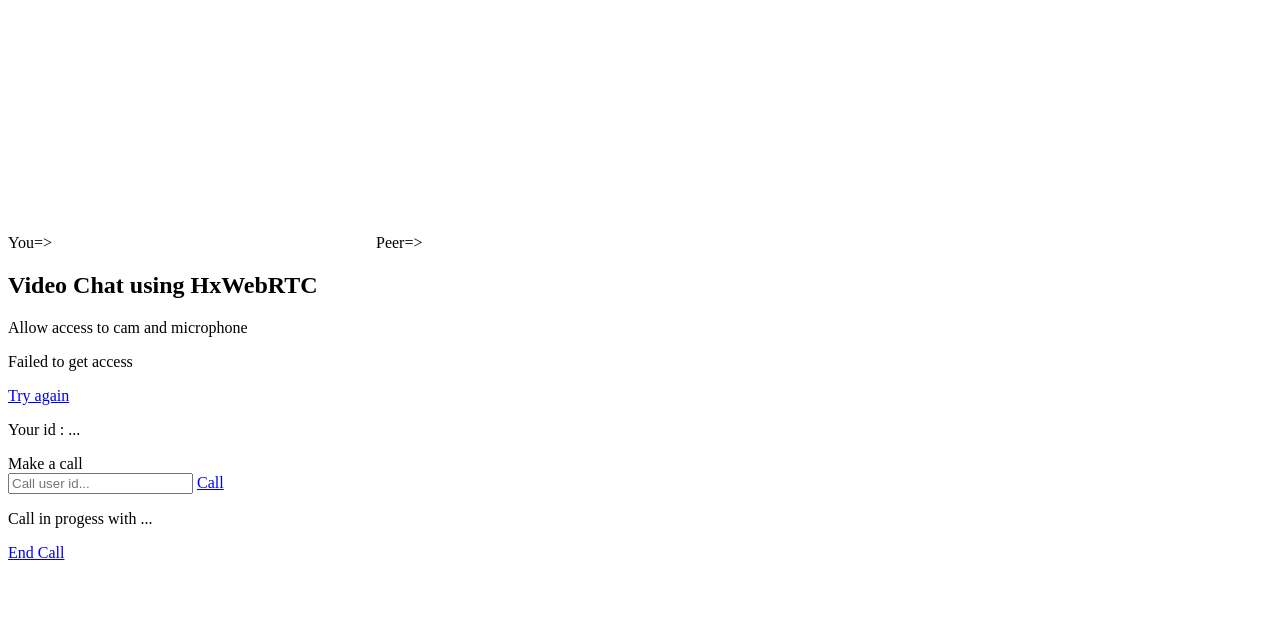
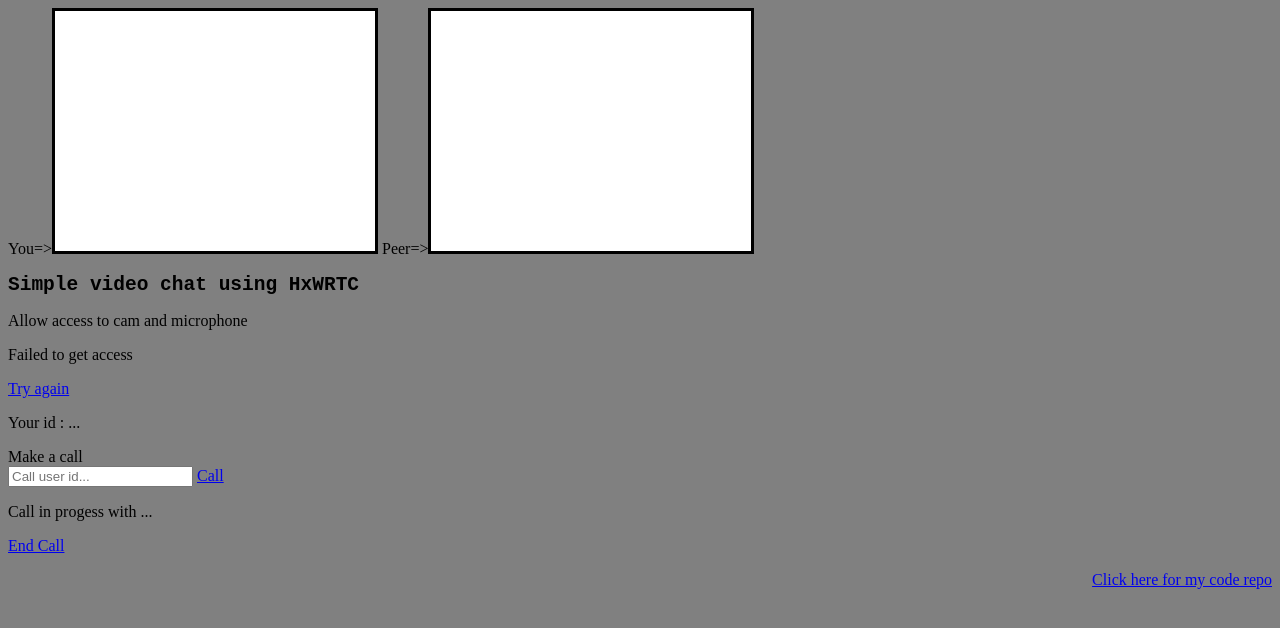
Before and after one commit to hitex-loco/hxwebrtc, a plain HTML site: page website/index.html in a window 1280 px wide. Drawn offline with nearby package versions, Linux system fonts and the light colour scheme; a script that the page names is missing.

Commit message:
Second commit

```diff
--- a/website/index.html
+++ b/website/index.html
@@ -6,16 +6,15 @@
 		<script src="js/main.js"></script>
 
 	</head>
-
-	<body>
+	<body style="background-color: gray;">
 		<div>
 			<div id="video-container">
-			You=><video id="my-video" width="320px" height="240px" autoplay></video>
-			Peer=><video id="their-video" width="320px" height="240px" autoplay></video>
+			You=><video id="my-video" width="320px" height="240px" style="border-style: solid; background-color: white;" autoplay></video>
+			Peer=><video id="their-video" width="320px" height="240px" style="border-style: solid; background-color: white;" autoplay></video>
 			</div>
 
 		<div>
-			<h2>Video Chat using HxWebRTC</h2>
+			<h2 style="font-family: monospace;">Simple video chat using HxWRTC</h2>
 
 			<div id="step1">
 			<p>Allow access to cam and microphone</p>
@@ -41,5 +40,8 @@
 			<p><a href="#" id="end-call">End Call</a></p>
 			</div>
 			</div>
+			<div>
+				<p align="right"><a href="https://github.com/hitex-loco/hxwebrtc">Click here for my code repo</a></p>
+			</div>
 	</body>
 </html>
```
Also changed, not shown: 1 other file.
